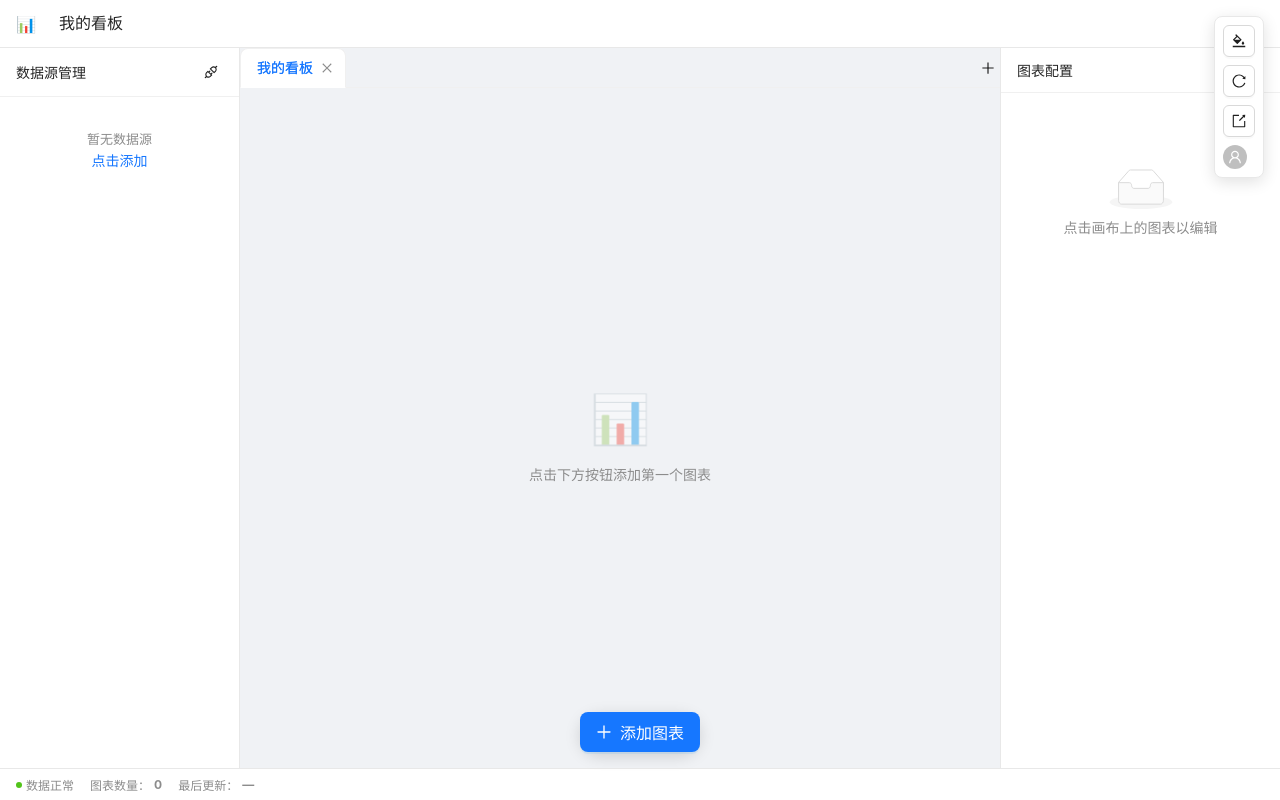
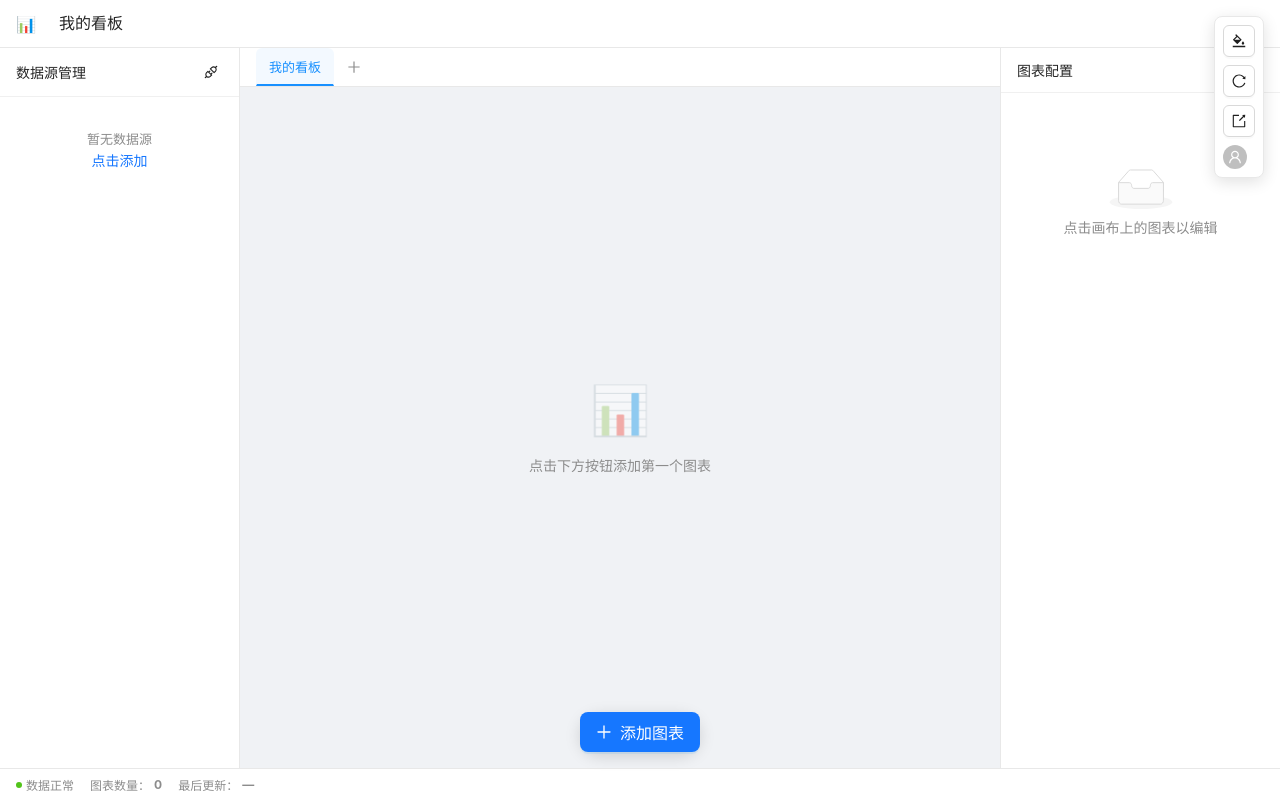
Before and after one commit to CuizXuan/Dashboard_Builder, a React (Vite) app: page / in a window 1280 px wide. Built offline with nearby package versions, Linux system fonts and the light colour scheme.

Commit message:
fix: 重写画布Tab为纯自定义实现，解决新建后空白问题

```diff
--- a/src/components/Layout/DashboardTabs.tsx
+++ b/src/components/Layout/DashboardTabs.tsx
@@ -1,4 +1,4 @@
-import { Tabs, Button, Input, Dropdown, Modal, message } from 'antd'
+import { Button, Input, Modal, message, Dropdown } from 'antd'
 import { PlusOutlined, CloseOutlined, EditOutlined } from '@ant-design/icons'
 import { useState } from 'react'
 import { useDashboardStore } from '../../store/useDashboardStore'
@@ -17,19 +17,6 @@ export default function DashboardTabs() {
   const [renameTarget, setRenameTarget] = useState<{ id: string; title: string } | null>(null)
   const [newTitle, setNewTitle] = useState('')
 
-  const handleAdd = () => {
-    createDashboard()
-  }
-
-  const handleRemove = (id: string) => {
-    if (dashboards.length <= 1) {
-      message.warning('至少保留一个画布')
-      return
-    }
-    removeDashboard(id)
-    message.success('画布已删除')
-  }
-
   const openRename = (id: string, title: string) => {
     setRenameTarget({ id, title })
     setNewTitle(title)
@@ -43,48 +30,66 @@ export default function DashboardTabs() {
     setRenameTarget(null)
   }
 
-  const tabItems = dashboards.map((d) => ({
-    key: d.id,
-    label: (
+  const handleRemove = (id: string, e: React.MouseEvent) => {
+    e.stopPropagation()
+    if (dashboards.length <= 1) {
+      message.warning('至少保留一个画布')
+      return
+    }
+    removeDashboard(id)
+  }
+
+  const handleAdd = () => {
+    createDashboard()
+  }
+
+  return (
+    <>
+      <div className="dashboard-tabs">
+        <div className="dashboard-tabs__list">
+          {dashboards.map((d) => {
+            const isActive = d.id === activeDashboardId
+            return (
+              <div
+                key={d.id}
+                className={`dashboard-tab ${isActive ? 'dashboard-tab--active' : ''}`}
+                onClick={() => setActiveDashboard(d.id)}
+              >
                 <Dropdown
                   menu={{
                     items: [
                       { key: 'rename', icon: <EditOutlined />, label: '重命名', onClick: () => openRename(d.id, d.title) },
-            { key: 'delete', icon: <CloseOutlined />, label: '删除', danger: true, onClick: () => handleRemove(d.id) },
+                      { key: 'delete', icon: <CloseOutlined />, label: '删除', danger: true, onClick: () => { if (dashboards.length > 1) removeDashboard(d.id) } },
                     ],
                   }}
-        trigger={['contextMenu']}
+                  trigger={['click']}
+                  placement="bottomLeft"
                 >
-        <span style={{ display: 'inline-flex', alignItems: 'center', gap: 6 }}>
+                  <span
+                    className="dashboard-tab__title"
+                    onClick={(e) => { e.stopPropagation() }}
+                  >
                     {d.title}
                     {dashboards.length > 1 && (
                       <CloseOutlined
-              style={{ fontSize: 10, opacity: 0.5 }}
-              onClick={(e) => { e.stopPropagation(); handleRemove(d.id) }}
+                        className="dashboard-tab__close"
+                        onClick={(e) => handleRemove(d.id, e)}
                       />
                     )}
                   </span>
                 </Dropdown>
-    ),
-  }))
+              </div>
+            )
+          })}
 
-  return (
-    <>
-      <div className="dashboard-tabs">
-        <Tabs
-          activeKey={activeDashboardId}
-          onChange={setActiveDashboard}
-          type="editable-card"
-          hideAdd
-          items={tabItems}
-          tabBarExtraContent={
-            <Button type="text" icon={<PlusOutlined />} onClick={handleAdd} title="新建画布" size="small" />
-          }
-          onEdit={(id) => {
-            if (id === 'add') handleAdd()
-            else if (typeof id === 'string' && id !== activeDashboardId) handleRemove(id)
-          }}
+          <Button
+            type="text"
+            icon={<PlusOutlined />}
+            onClick={handleAdd}
+            className="dashboard-tabs__add"
+            title="新建画布"
           />
+        </div>
       </div>
 
       <Modal
--- a/src/styles/global.css
+++ b/src/styles/global.css
@@ -81,6 +81,77 @@ body {
   overflow: hidden;
   display: flex;
   flex-direction: column;
+}
+
+/* ─── Dashboard Tabs ─────────────────────────────────── */
+.dashboard-tabs {
+  background: var(--color-bg-card);
+  border-bottom: 1px solid var(--color-border);
+  padding: 0 16px;
+  flex-shrink: 0;
+}
+
+.dashboard-tabs__list {
+  display: flex;
+  align-items: center;
+  gap: 4px;
+  overflow-x: auto;
+  scrollbar-width: none;
+}
+
+.dashboard-tabs__list::-webkit-scrollbar { display: none; }
+
+.dashboard-tab {
+  display: flex;
+  align-items: center;
+  padding: 8px 12px;
+  border-radius: 6px 6px 0 0;
+  cursor: pointer;
+  border: 1px solid transparent;
+  border-bottom: 2px solid transparent;
+  transition: all 0.15s;
+  white-space: nowrap;
+  color: var(--color-text-secondary);
+  font-size: 13px;
+}
+
+.dashboard-tab:hover {
+  background: var(--color-bg-hover);
+  color: var(--color-text-primary);
+}
+
+.dashboard-tab--active {
+  color: var(--color-primary);
+  border-bottom-color: var(--color-primary);
+  background: var(--color-bg-hover);
+}
+
+.dashboard-tab__title {
+  display: flex;
+  align-items: center;
+  gap: 6px;
+  max-width: 160px;
+  overflow: hidden;
+  text-overflow: ellipsis;
+}
+
+.dashboard-tab__close {
+  font-size: 10px;
+  opacity: 0.4;
+  flex-shrink: 0;
+  padding: 2px;
+  border-radius: 2px;
+}
+
+.dashboard-tab__close:hover {
+  opacity: 1;
+  background: rgba(0, 0, 0, 0.08);
+}
+
+.dashboard-tabs__add {
+  padding: 8px 8px;
+  color: var(--color-text-tertiary);
+  flex-shrink: 0;
 }
 
 /* ─── Header ────────────────────────────────────────────── */
```
Lines whose indentation alone changed are shown as unchanged.
